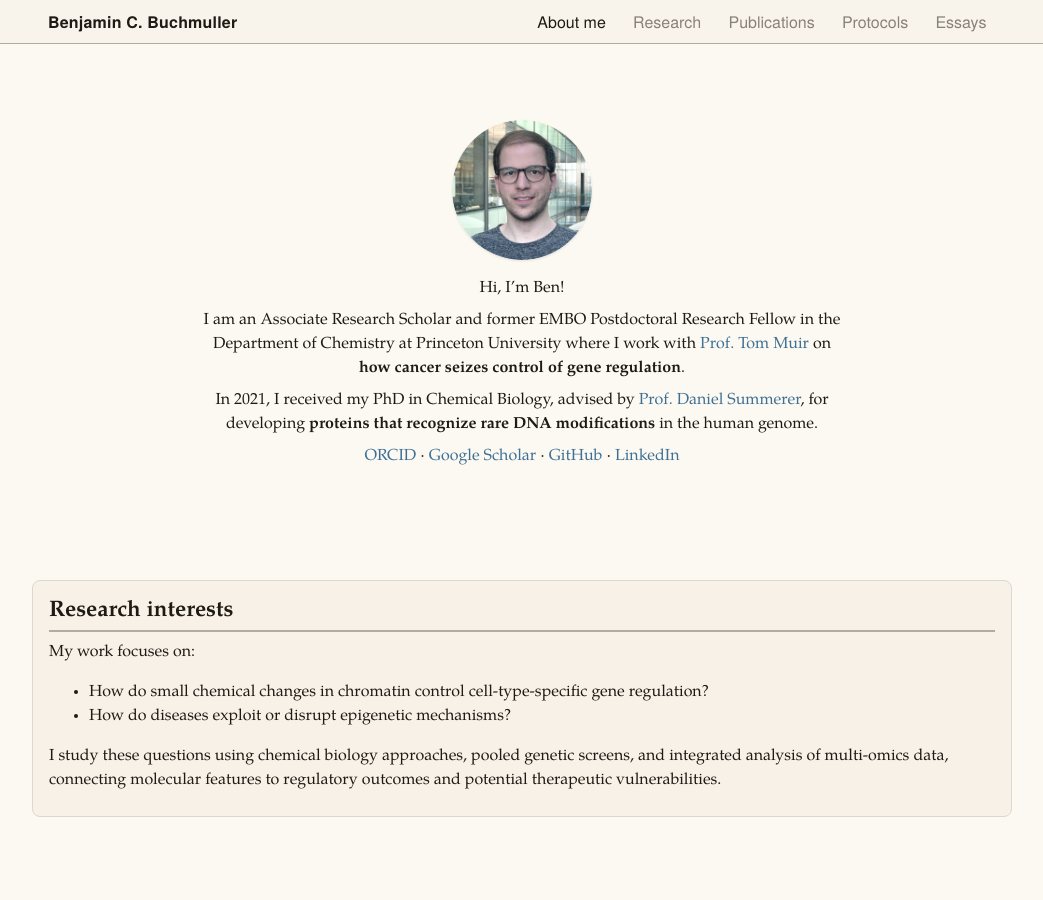
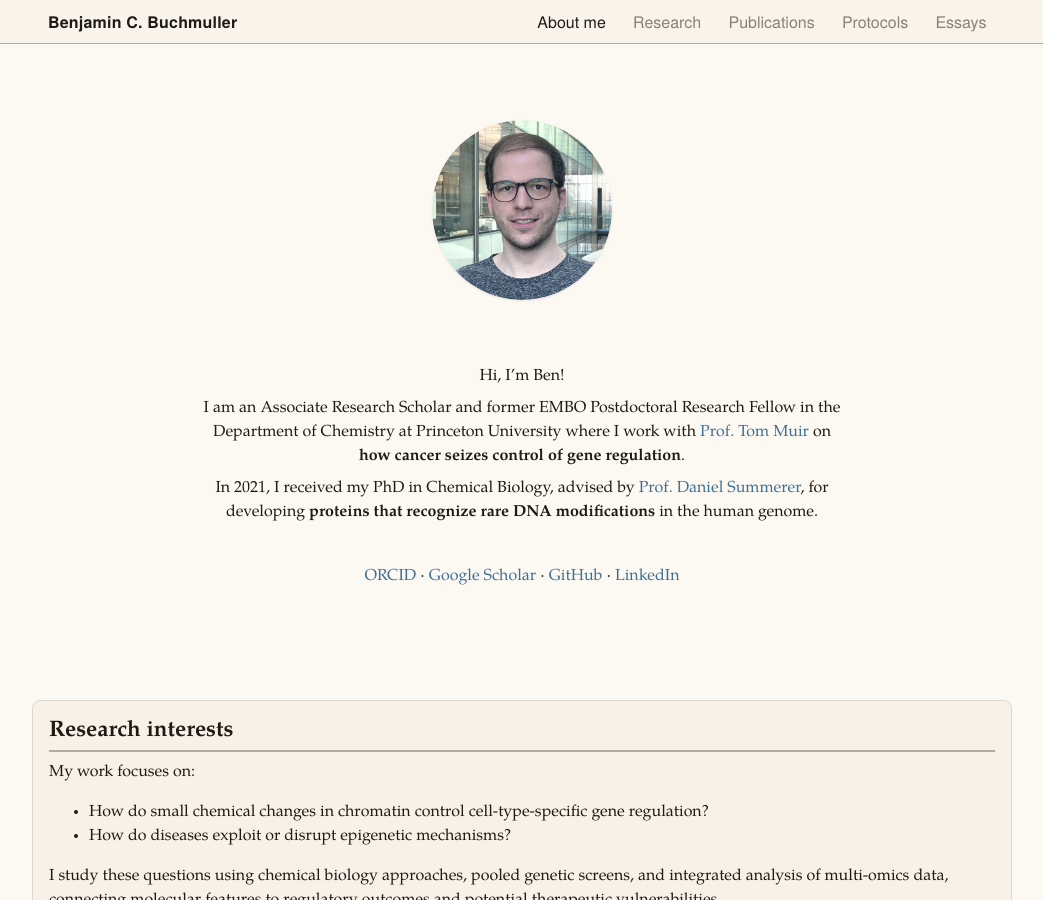
Before and after one commit to benjbuch/benjbuch.github.io, a Jekyll site: the page built from index.html, in a window 1280 px wide and 900 px high. Shown: the whole window, without its empty margins (118-1161 px from the left). Built offline with Jekyll 4.4.1, drawn with Linux system fonts in a browser that asks for light colours.

Commit message:
Add more space in hero section

```diff
--- a/_sass/_base.scss
+++ b/_sass/_base.scss
@@ -10,7 +10,7 @@ $bp-s: 760px;
 // Dimensions
 $card-w: 720px;
 $menu-w: 160px;
-$portrait-w: 140px;
+$portrait-w: 180px;
 
 // Border radius
 $round-l: 1.00rem;
@@ -306,6 +306,7 @@ footer {
   height: #{$portrait-w};
   object-fit: cover;
   overflow: hidden;
+  margin-bottom: var(--section-gap);
   width: #{$portrait-w};
 }
 
```
Also changed, not shown: _sections/about.md (+2 -0 lines).
